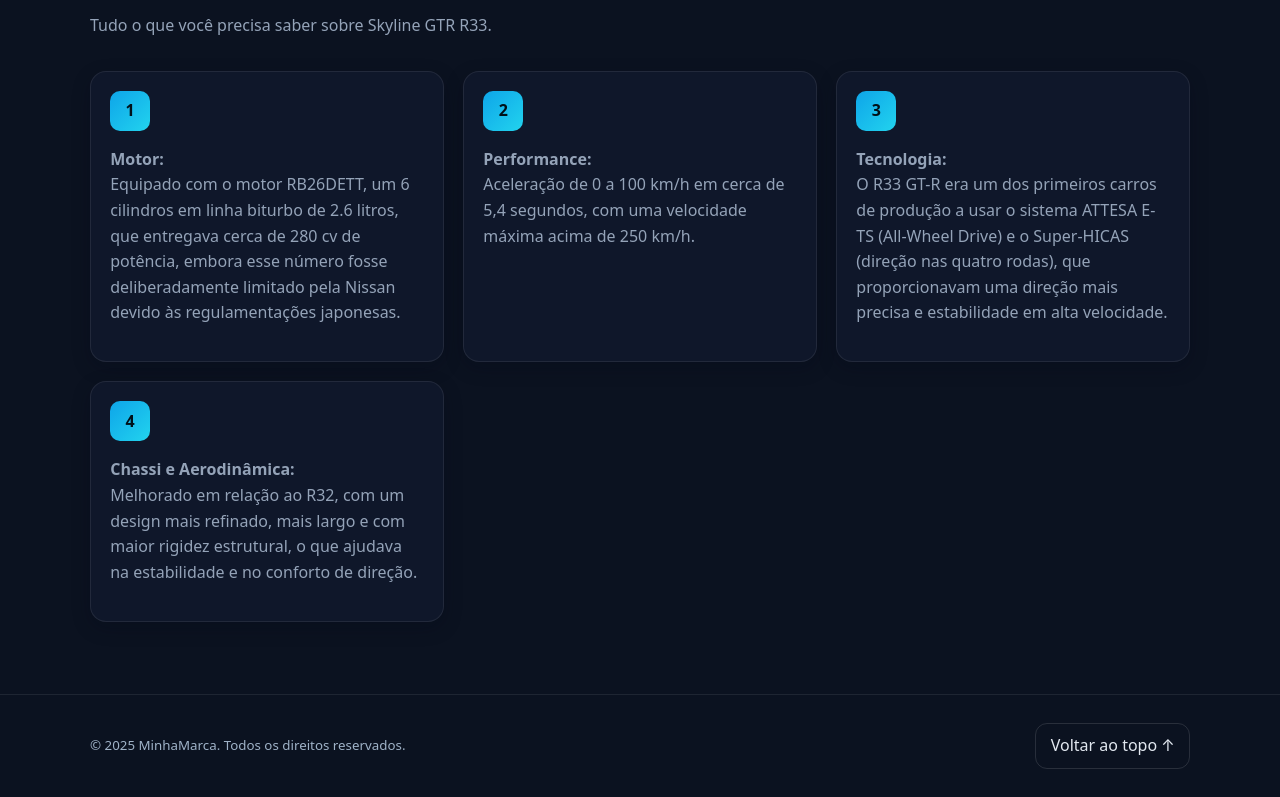
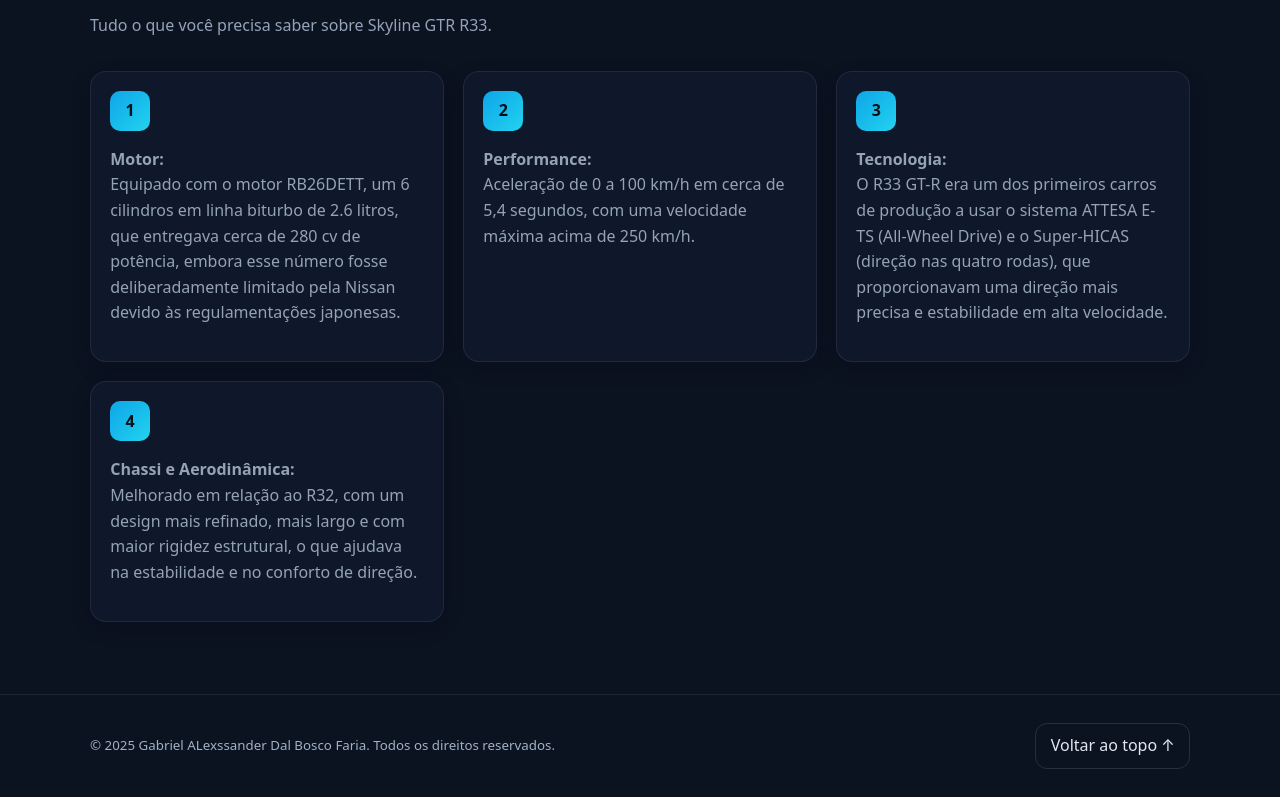
Before and after one commit to gabriel-alexx/Projeto-Pr-tico-de-Cloud-Computing, a plain HTML site: page index.html in a window 1280 px wide. Shown: the part 672-1469 px from the top of the page. Drawn offline with Linux system fonts and the light colour scheme.

Commit message:
Att Nome

```diff
--- a/index.html
+++ b/index.html
@@ -172,7 +172,7 @@
   <!-- ===== Rodapé ===== -->
   <footer>
     <div class="container" style="display:flex;align-items:center;justify-content:space-between;gap:1rem;flex-wrap:wrap">
-      <small>© <span id="year"></span> MinhaMarca. Todos os direitos reservados.</small>
+      <small>© <span id="year"></span> Gabriel ALexssander Dal Bosco Faria. Todos os direitos reservados.</small>
       <div style="display:flex;gap:.8rem;align-items:center">
         <a href="#topo" class="ghost">Voltar ao topo ↑</a>
       </div>
```
